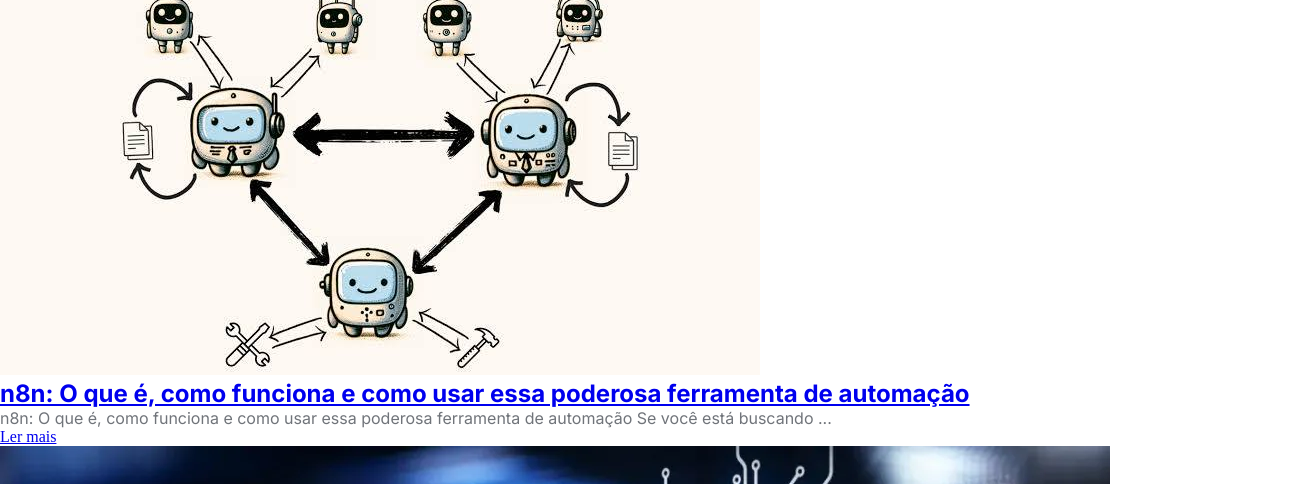
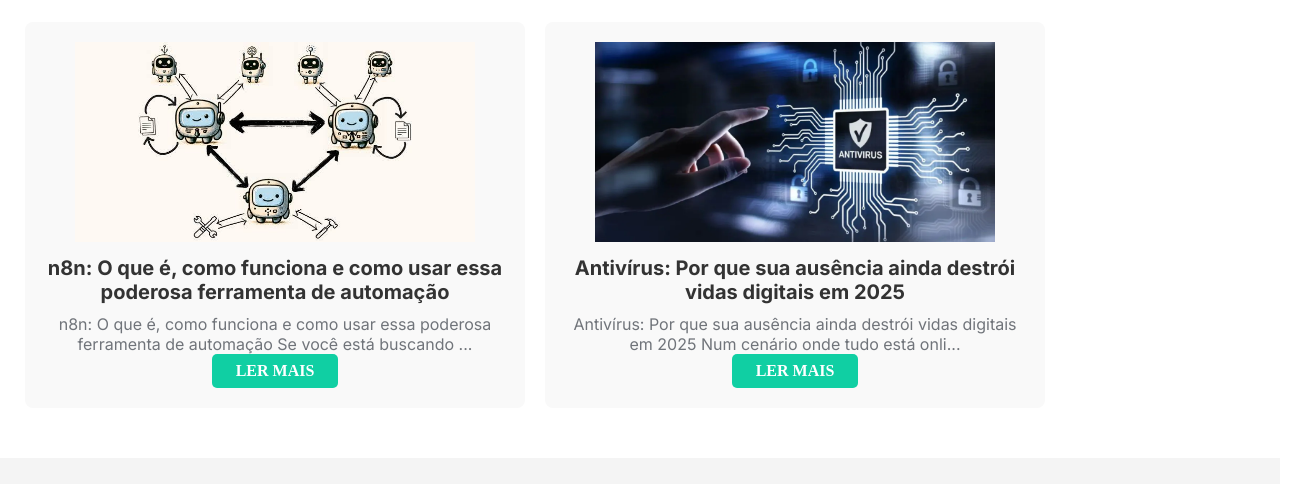
Before and after one commit to SoftWaveSolutions/SoftWave-Solutions, an Eleventy site: page blog.njk in a window 1280 px wide. Shown: the part 187-671 px from the top of the page, 1305 px wide, since content can reach past the window. Built offline with nearby package versions, Linux system fonts and the light colour scheme; Eleventy itself is replaced by a stand-in of ours; files that its build step writes are made by us from their sources.

Commit message:
Finish style of blog page

```diff
--- a/_includes/header.njk
+++ b/_includes/header.njk
@@ -5,10 +5,10 @@
         <img src="/img/Logo SoftWave.png" alt="SoftWave Solutions Logo" class="logo">
       </a>
       <ul class="nav-links">
-        <li><a href="services.html">Serviços</a></li>
-        <li><a href="blog.html">Soft Blog</a></li>
-        <li><a href="about.html">Sobre Nós</a></li>
-        <li><a href="contact.html">Contato</a></li>
+        <li><a href="/index.html">Serviços</a></li>
+        <li><a href="/blog.html">Soft Blog</a></li>
+        <li><a href="/index.html">Sobre Nós</a></li>
+        <li><a href="/index.html">Contato</a></li>
       </ul>
     </nav>
   </div>
--- a/_includes/layout.njk
+++ b/_includes/layout.njk
@@ -2,12 +2,21 @@
 <html lang="pt-BR">
   <head>
     <meta charset="UTF-8" />
-    <title>{{ title }}</title>
+    <meta http-equiv="X-UA-Compatible" content="IE=edge">
+    <meta name="description" content="Official Site SoftWave Solutions. Hire our services for web development, mobile applications, and digital marketing.">
+    <meta name="keywords" content="web development, mobile applications, digital marketing, SoftWave Solutions">
+    <meta name="author" content="Softwave Solutions">
+    <meta property="og:description" content="A SoftWave pode te ajudar com a maior variedade de serviços tecnológicos.">
+    <meta property="og:url" content="https://softwavesl.com.br">
+    <meta property="og:title" content="SoftWave">
+    <meta name="viewport" content="width=device-width, initial-scale=1.0"/>
+    <link rel="icon" href="../IMG/Logo SoftWave.png" type="image/x-icon">
     <meta name="viewport" content="width=device-width, initial-scale=1.0" />
     <link rel="stylesheet" href="/css/styles.css" />
     <link rel="stylesheet" href="/css/header.css" />
     <link rel="stylesheet" href="/css/footer.css" />
-    <link rel="stylesheet" href="/css/index.css" />
+    <link rel="stylesheet" href="/css/blog.css" />
+    <title>{{ title }}</title>
   </head>
   <body>
     {% include "header.njk" %}
--- a/blog.njk
+++ b/blog.njk
@@ -4,16 +4,18 @@
 permalink: "blog/index.html"
 ---
 
-  <h1 class="blog-title">Bem-vindo ao Soft Blog</h1>
-  <p class="blog-text">Seu portal de notícias tecnológicas</p>
+  <div class="blog-texts">
+    <h1 class="blog-title">Bem-vindo ao Soft Blog</h1>
+    <p class="blog-text">Seu portal de notícias tecnológicas</p>
+  </div>
 
-  <section class="blog-grid">
-    {% for post in collections.posts | reverse %}
-      <div class="post">
-        <img src="{{ post.data.thumbnail }}" alt="Imagem do post">
-        <h2><a href="{{ post.url }}">{{ post.data.title }}</a></h2>
-        <p>{{ post.templateContent | safe | striptags | truncate(100, true, '...') }}</p>
-        <a href="{{ post.url }}">Ler mais</a>
-      </div>
-    {% endfor %}
-  </section>
+    <div class="blog-grid">
+      {% for post in collections.posts | reverse %}
+        <div class="post-container">
+          <img src="{{ post.data.thumbnail }}" alt="Imagem do post" class="post-img">
+          <h2 class="post-title"><a href="{{ post.url }}">{{ post.data.title }}</a></h2>
+          <p class="post-text">{{ post.templateContent | safe | striptags | truncate(100, true, '...') }}</p>
+          <a class="read-link" href="{{ post.url }}">Ler mais</a>
+        </div>
+      {% endfor %}
+    </div>
--- /dev/null
+++ b/css/blog.css
@@ -0,0 +1,54 @@
+.blog-texts{
+    text-align: center;
+    margin: 25px 0;
+}
+
+.blog-grid {
+    display: flex;
+    text-align: center;
+    width: 100%;
+    flex-wrap: wrap;
+    align-items: center;
+    gap: 20px;
+    margin: 25px 25px 50px 25px ;
+}
+
+.post-container {
+    max-width: 500px;
+
+    padding: 20px;
+    background-color: #f9f9f9;
+    border-radius: 8px;
+}
+
+.post-img{
+    width: 400px;
+    height: 200px;
+}
+
+.post-title{
+    font-size: 20px;
+    margin: 10px 0;
+}
+
+.post-title a{
+    text-decoration: none;
+    color: #333;
+}
+
+.read-link {
+  display: inline-block;
+  padding: 0.5rem 1.5rem;
+  background-color: #10cfa3;
+  color: #fff;
+  text-decoration: none;
+  border-radius: 5px;
+  transition: background-color 0.3s ease;
+  cursor: pointer;
+  text-transform: uppercase;
+  font-weight: bold;
+}
+
+.read-link:hover {
+  background-color: #0f9e8c;
+}
```
Also changed, not shown: css/posts.css (added), 5 other files.
